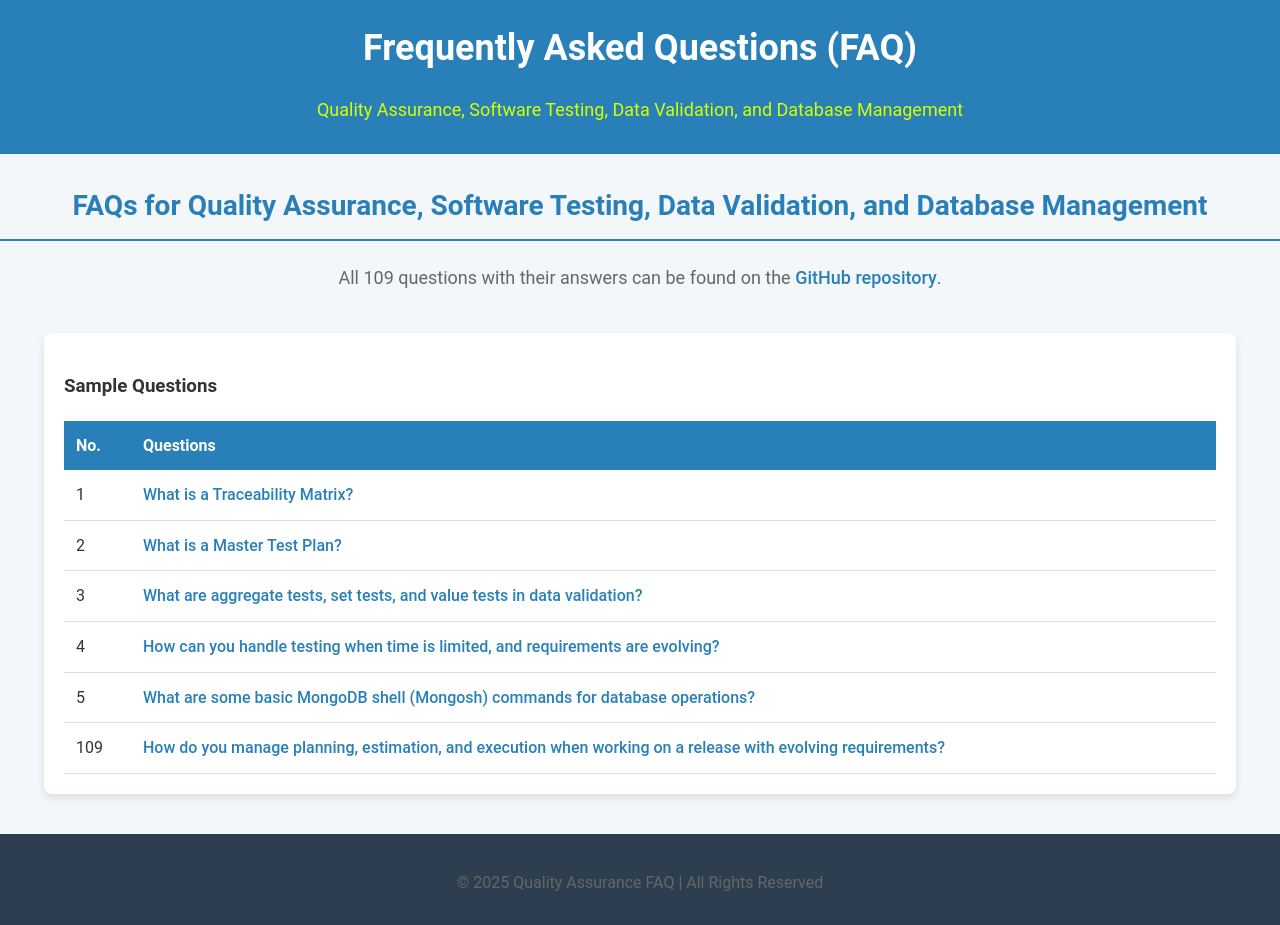
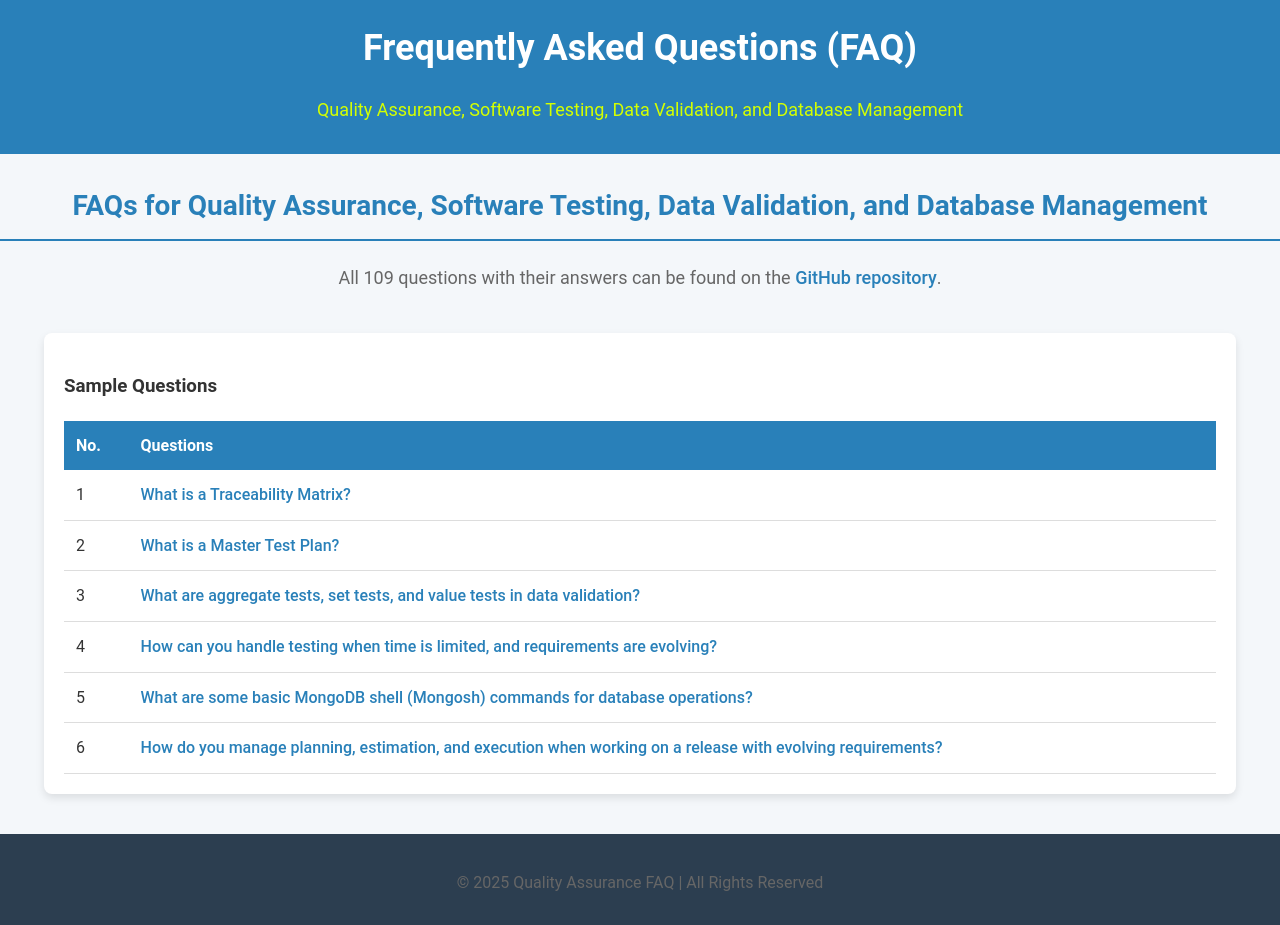
Before and after one commit to nbahador/nbahador.github.io, a Jekyll site: the page QA_FAQ.html, which Jekyll copies as it is, in a window 1280 px wide. Built offline with Jekyll 4.4.1, drawn with Linux system fonts in a browser that asks for light colours.

Commit message:
Update QA_FAQ.html

```diff
--- a/QA_FAQ.html
+++ b/QA_FAQ.html
@@ -129,7 +129,7 @@
       <tr><td>4</td><td><a href="#how-can-you-handle-testing-when-time-is-limited-and-requirements-are-evolving">How can you handle testing when time is limited, and requirements are evolving?</a></td></tr>
       <tr><td>5</td><td><a href="#what-are-some-basic-mongodb-shell-mongosh-commands-for-database-operations">What are some basic MongoDB shell (Mongosh) commands for database operations?</a></td></tr>
       <!-- Add more rows as necessary -->
-      <tr><td>109</td><td><a href="#how-do-you-manage-planning-estimation-and-execution-when-working-on-a-release-with-evolving-requirements">How do you manage planning, estimation, and execution when working on a release with evolving requirements?</a></td></tr>
+      <tr><td>6</td><td><a href="#how-do-you-manage-planning-estimation-and-execution-when-working-on-a-release-with-evolving-requirements">How do you manage planning, estimation, and execution when working on a release with evolving requirements?</a></td></tr>
     </table>
   </div>
 
```
